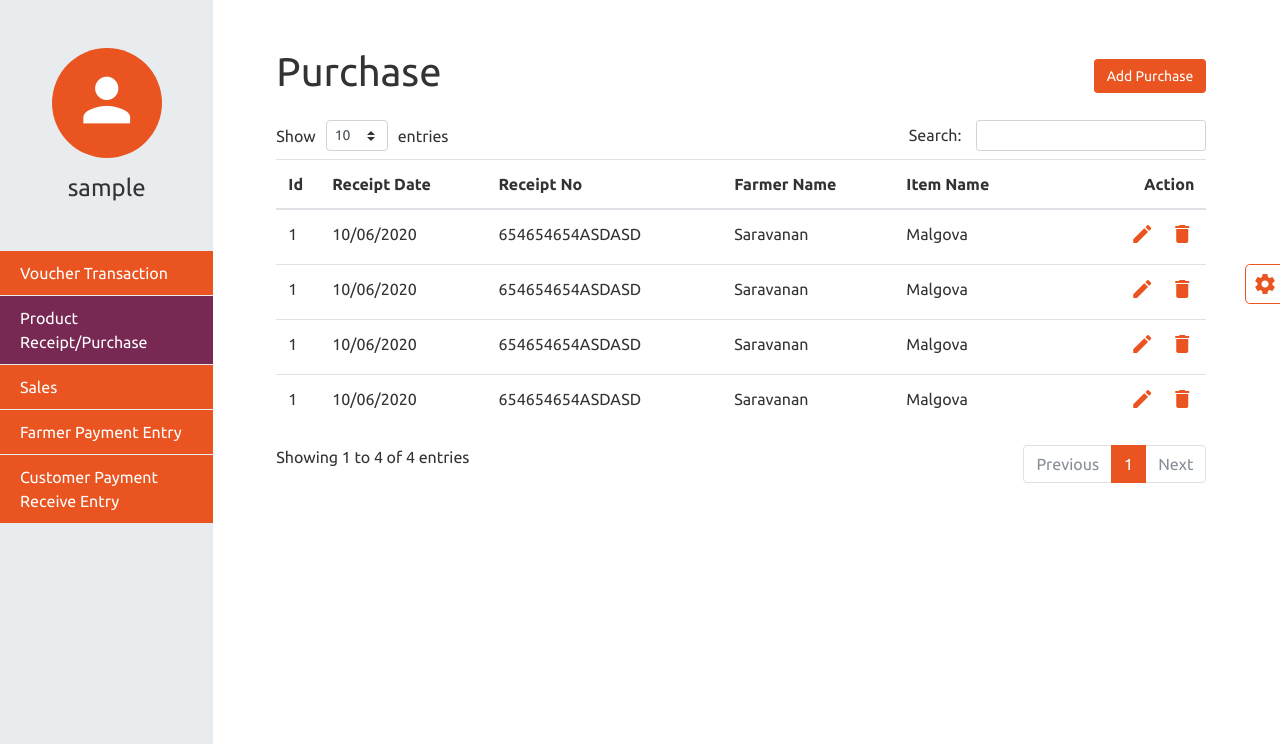
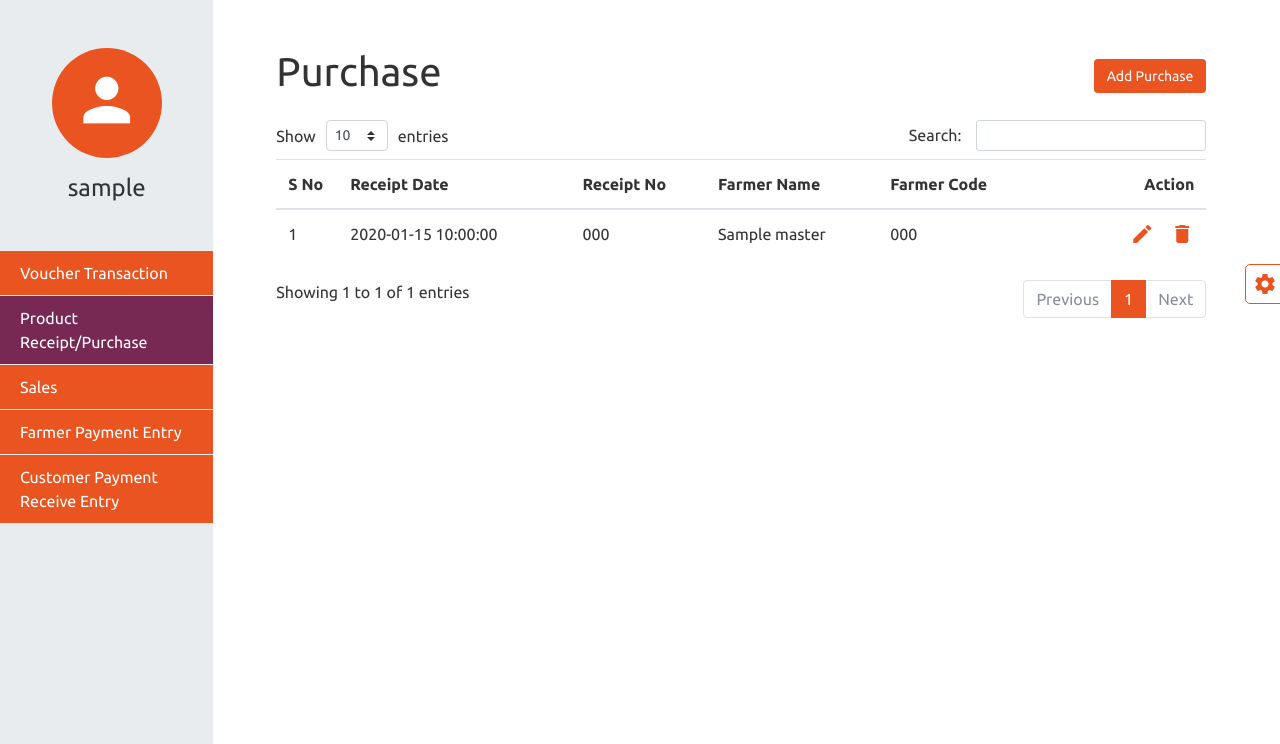
Before and after one commit to exsaro/mango-mandi, a PHP site: page /View/purchase.php in a window 1280 px wide. Shown: the part 56-800 px from the top of the page. Run offline with PHP 8.4, Linux system fonts and the light colour scheme; the visitor is signed in with stand-in values (Sample User, id 1); tables that the repository leaves empty or names only in its code hold one stand-in row (values such as "Sample post").

Commit message:
purchase completed

```diff
--- a/Language/Lang.php
+++ b/Language/Lang.php
@@ -58,6 +58,7 @@
             't_m'          => 'transaction_master',
             'u_m'          => 'user_master',
             'v_t_d'        => 'voucher_transaction_detail',
+            'pu_m'         => 'purchase_master',
 
             //Column Name
             'c_m_c'        => 'company_id',
@@ -67,6 +68,7 @@
             't_m_c'        => 'transaction_id',
             'u_m_c'        => 'user_id',
             'v_t_d_c'      => 'voucher_transaction_detail_id',
+            'pu_m_c'       => 'purchase_master_id',
 
             // Page Name
             'c_m_p'        => 'company',
@@ -76,6 +78,7 @@
             't_m_p'        => 'transaction',
             'u_m_p'        => 'user',
             'v_t_d_p'      => 'voucherTransaction',
+            'pu_m_p'       => 'purchase'
 
          ];
 
--- a/Model/CommonModel.php
+++ b/Model/CommonModel.php
@@ -15,12 +15,16 @@
 
             $sql = "SELECT * FROM ".$tableName." WHERE status != 'D'";
 
-            if($tableName != 'user_type_master' && $tableName !=  'voucher_transaction_group'){
+            if($tableName != 'user_type_master' && $tableName !=  'voucher_transaction_group' && $tableName != 'purchase_master_group'){
                 $sql .= " AND company_id ='". $_SESSION['company_id']."'";
             }
 
             if($type == 'edit'){
                 $sql .= " AND ".$columName." = '". $id."'";
+            }
+
+            if($tableName == 'user_master'){
+                $sql .= " AND user_type_id != '".  $_SESSION['user_type_id']."'";
             }
 
             $executeQuery   = mysqli_query($this->connected ,$sql);
@@ -86,6 +90,20 @@
             }
             return $getData;
         }
+
+        public function getPurchaseListData(){
+            $sql = "SELECT * FROM purchase_master as pm INNER JOIN farmer_master as fm ON pm.farmer_id = fm.farmer_id WHERE fm.status != 'D' AND pm.status != 'D' AND pm.company_id = '".$_SESSION['company_id']."' AND fm.company_id = '".$_SESSION['company_id']."'";
+            $executeQuery  = mysqli_query($this->connected,$sql);
+            $getData = [];
+
+            if($executeQuery != '' && $executeQuery->num_rows > 0)
+            {
+                while($row = mysqli_fetch_assoc($executeQuery)){
+                    $getData[] = $row ;
+                }
+            }
+            return $getData;
+        }
     }
 
 
--- a/View/addVoucher.php
+++ b/View/addVoucher.php
@@ -44,7 +44,7 @@
                     <div class="card-body">
                         <div class="form-group">
                             <label for="">Voucher No</label>
-                            <input type="text" class="form-control" name="voucher_no" id="voucher_no"  placeholder="Voucher No" value="<?php echo  $voucherNo; ?>" required />
+                            <input type="text" class="form-control" name="voucher_no" id="voucher_no"  placeholder="Voucher No" value="<?php echo  $voucherNo; ?>" required  minlength=3 maxlength=100 />
                         </div>
                         <div class="form-group">
                             <label for="">Voucher Date</label>
@@ -67,7 +67,7 @@
 
 
                         <!-- Add and Remove Transaction START-->
-                        <div id="voucherTranscationDiv">
+                        <div id="originalDiv">
                             <?php foreach($transcationDetails as $key => $value) {
                                     $checkIteration = $key;
                                     $removeClsBtn   = '';
@@ -134,7 +134,7 @@
 
 <!-- Clone Div -->
 <input type="hidden" id="checklength" value='<?php echo $checkIteration; ?>'>
-<div id="voucherCloneDiv" class="d-none">
+<div id="cloneDiv" class="d-none">
     <div class="form-group identifyClsYYY" id="identifyDiv_XXX" data-size="XXX">
 
         <div class="card mb-2">
--- a/View/purchase.php
+++ b/View/purchase.php
@@ -1,4 +1,11 @@
-<?php include 'header.php';?>
+<?php
+
+    include 'header.php';
+    //Get List
+    $purchaseListData = $commonModel->getPurchaseListData();
+    $i = 1;
+
+?>
     <div class="container-fluid">
         <div class="row">
             <?php include 'sidebar.php';?>
@@ -12,67 +19,51 @@
                 <table class="table table-hover" id="data-table">
                     <thead>
                         <tr>
-                            <th>Id</th>
+                            <th>S No</th>
                             <th>Receipt Date</th>
                             <th>Receipt No</th>
                             <th>Farmer Name</th>
-                            <th>Item Name</th>
+                            <th>Farmer Code</th>
                             <th class="text-right">Action</th>
                         </tr>
                     </thead>
                     <tbody>
+                        <?php
+                            foreach($purchaseListData as $key => $value) { ?>
                                 <tr>
-                            <td>1</td>
-                            <td>10/06/2020</td>
-                            <td>654654654ASDASD</td>
-                            <td>Saravanan</td>
-                            <td>Malgova</td>
+                                    <td><?php echo $i; ?></td>
+                                    <td><?php echo $value['receipt_date']; ?></td>
+                                    <td><?php echo $value['receipt_number']; ?></td>
+                                    <td><?php echo $value['farmer_name']; ?></td>
+                                    <td><?php echo $value['farmer_code']; ?></td>
                                     <td class="text-right">
                                         <ul class="nav justify-content-end">
-                                    <li class="mr-3"><a title='Edit' href=''><span class="material-icons">edit</span></a></li>
-                                    <li><a id="delete" href='#delete' data-toggle="modal" title='Delete' ><span class="material-icons">delete</span></a></li>
+                                            <li class="mr-3"><a title='<?php echo $lang['edit']; ?>' href='addPurchase.php?id=<?php echo $value['purchase_master_id'] ?>'><span class="material-icons">edit</span></a></li>
+                                            <li><a id="delete" href='#delete<?php echo $i ?>' data-toggle="modal" title='<?php echo $lang['delete'] ?>' ><span class="material-icons">delete</span></a></li>
                                         </ul>
                                     </td>
                                 </tr>
-                        <tr>
-                        <td>1</td>
-                            <td>10/06/2020</td>
-                            <td>654654654ASDASD</td>
-                            <td>Saravanan</td>
-                            <td>Malgova</td>
-                            <td class="text-right">
-                                <ul class="nav justify-content-end">
-                                    <li class="mr-3"><a title='Edit' href=''><span class="material-icons">edit</span></a></li>
-                                    <li><a id="delete" href='#delete' data-toggle="modal" title='Delete' ><span class="material-icons">delete</span></a></li>
-                                </ul>
-                            </td>
-                        </tr>
-                        <tr>
-                        <td>1</td>
-                            <td>10/06/2020</td>
-                            <td>654654654ASDASD</td>
-                            <td>Saravanan</td>
-                            <td>Malgova</td>
-                            <td class="text-right">
-                                <ul class="nav justify-content-end">
-                                    <li class="mr-3"><a title='Edit' href=''><span class="material-icons">edit</span></a></li>
-                                    <li><a id="delete" href='#delete' data-toggle="modal" title='Delete' ><span class="material-icons">delete</span></a></li>
-                                </ul>
-                            </td>
-                        </tr>
-                        <tr>
-                        <td>1</td>
-                            <td>10/06/2020</td>
-                            <td>654654654ASDASD</td>
-                            <td>Saravanan</td>
-                            <td>Malgova</td>
-                            <td class="text-right">
-                                <ul class="nav justify-content-end">
-                                    <li class="mr-3"><a title='Edit' href=''><span class="material-icons">edit</span></a></li>
-                                    <li><a id="delete" href='#delete' data-toggle="modal" title='Delete' ><span class="material-icons">delete</span></a></li>
-                                </ul>
-                            </td>
-                        </tr>
+                                <!-- Modal -->
+                                <div class="modal fade" id='delete<?php echo $i ?>' tabindex="-1" role="dialog" aria-labelledby="delete1ModalModalLabel" aria-hidden="true">
+                                    <div class="modal-dialog">
+                                        <div class="modal-content">
+                                        <div class="modal-header">
+                                            <h5 class="modal-title" id="delete1ModalModalLabel">Delete</h5>
+                                            <button type="button" class="close" data-dismiss="modal" aria-label="Close">
+                                            <span aria-hidden="true">&times;</span>
+                                            </button>
+                                        </div>
+                                        <div class="modal-body">
+                                            Do you want to Delete the Record.
+                                        </div>
+                                        <div class="modal-footer">
+                                            <button type="button" class="btn btn-secondary" data-dismiss="modal">Cancel</button>
+                                            <a href="../Model/CommonModel.php?dId=<?php echo $value['purchase_master_id'] ?>&tb=pu_m" class="btn btn-primary">Delete</a>
+                                        </div>
+                                        </div>
+                                    </div>
+                                </div>
+                        <?php $i++; }  ?>
                     </tbody>
                 </table>
             </div>
--- a/js/app.js
+++ b/js/app.js
@@ -167,6 +167,9 @@ $(document).ready( function () {
         uniqueValidation('transaction_code','transaction_master','yes','transaction_id','Transaction code already exists');
     }
 
+    if($("#addPurchase").length){
+        uniqueValidation('receipt_number','purchase_master','yes','purchase_master_id','Receipt code already exists');
+    }
 } );
 
 
@@ -177,8 +180,8 @@ $(document).ready( function () {
         var checkLength = parseInt($('#checklength').val());
         checkLength++;
         $('#checklength').val(checkLength);
-        var CloneDiv = $('#voucherCloneDiv').html().replace(/XXX/g,checkLength).replace(/YYY/g,'');
-        $('#voucherTranscationDiv').append(CloneDiv);
+        var CloneDiv = $('#cloneDiv').html().replace(/XXX/g,checkLength).replace(/YYY/g,'');
+        $('#originalDiv').append(CloneDiv);
         var length = $('.identifyCls').length -1;
         $('.identifyCls').each(function(idx){
             var findInx = $(this).data('size');
```
Also changed, not shown: Model/PurchaseDetail.php (added, +78 -0 lines), View/addPurchase.php (+89 -20 lines). Lines whose indentation alone changed are shown as unchanged.
